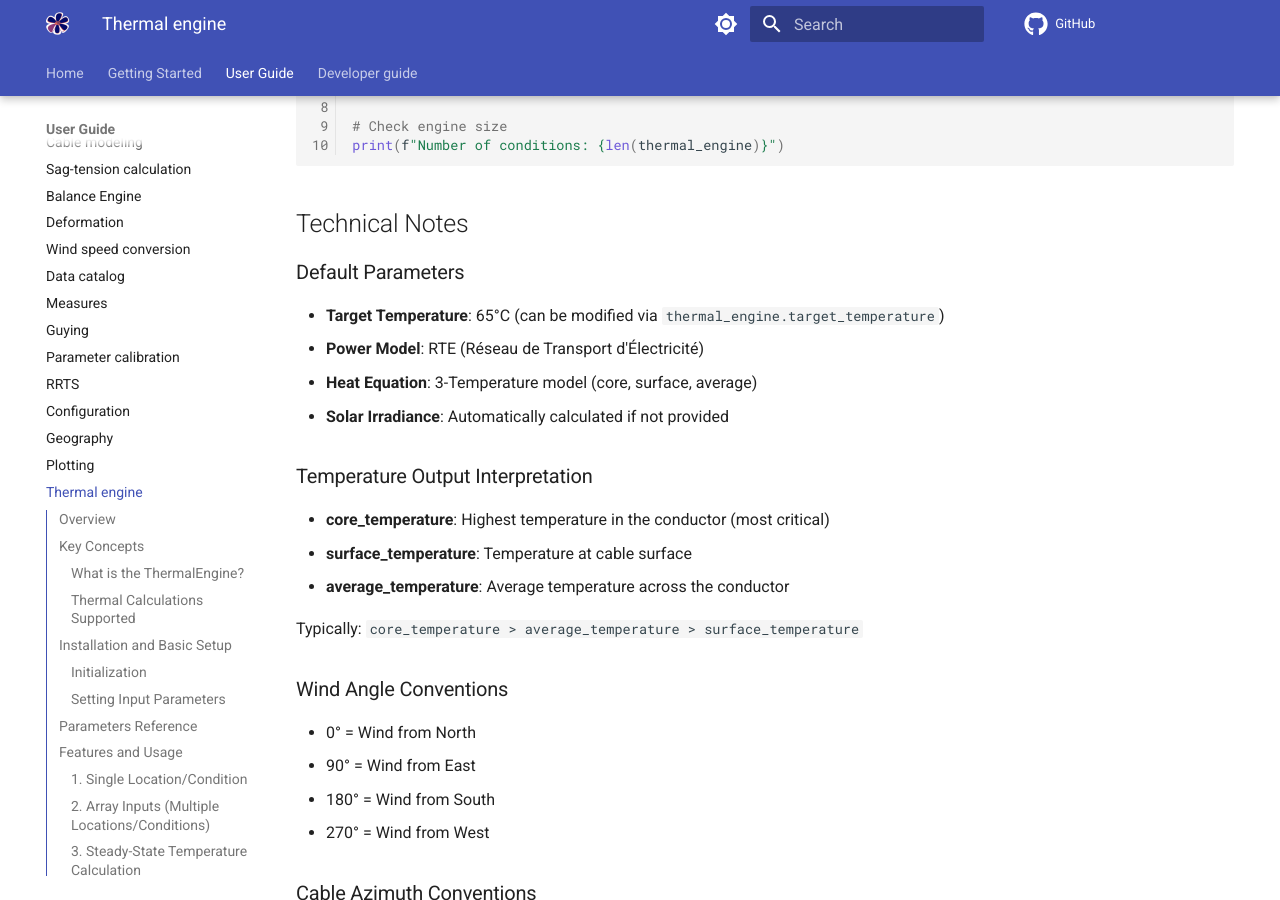
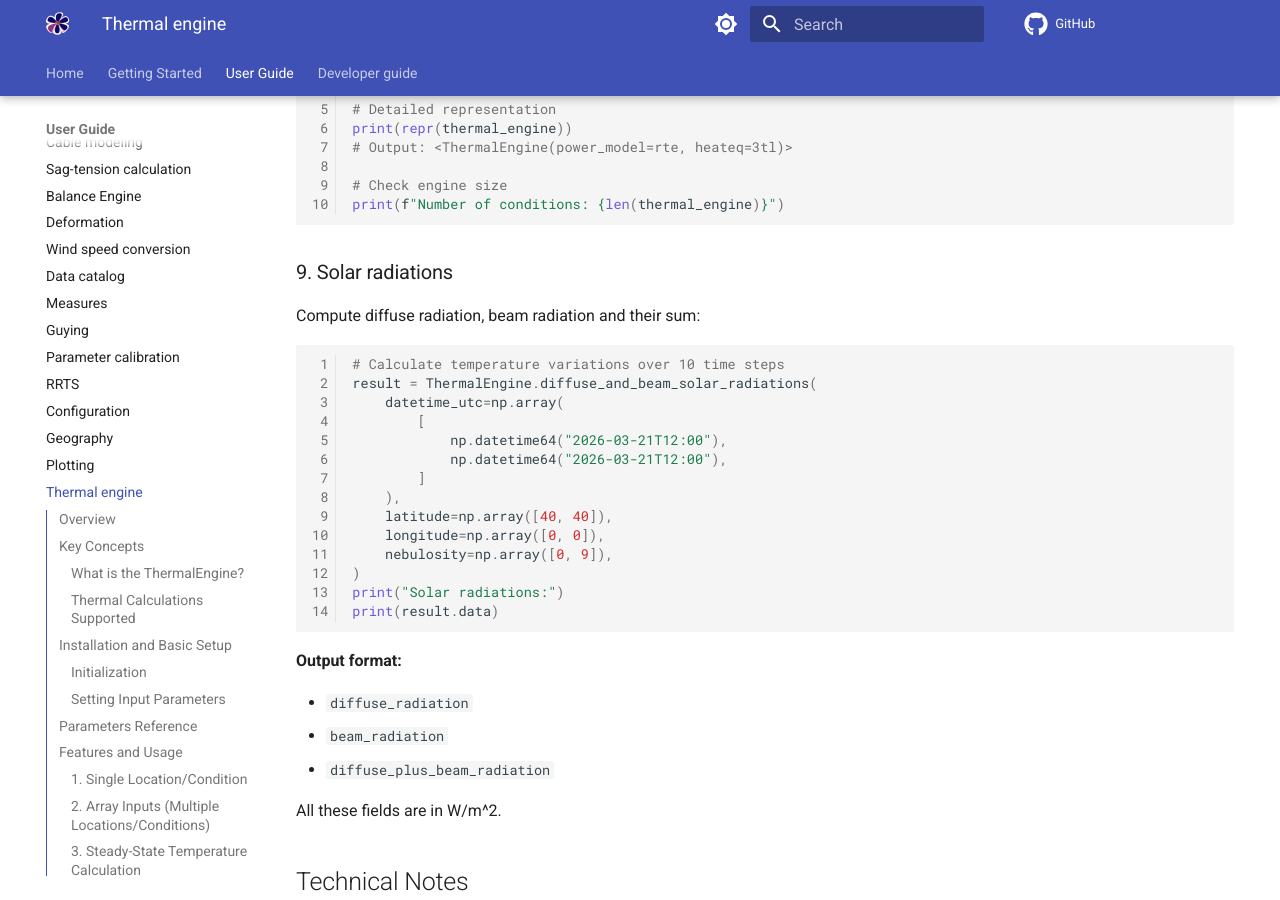
Before and after one commit to phlowers/mechaphlowers, an MkDocs documentation site: the page built from docs/user_guide/ug_thermal_engine.md, in a window 1280 px wide and 900 px high, scrolled down 6215 px. Built offline with MkDocs 1.6.1 and Material for MkDocs 9.7.7, drawn with Linux system fonts in a browser that asks for light colours; comment, search, counter and statistics services are not loaded; some of the changed text lies outside the part shown.

Commit message:
docs: Add docs
Signed-off-by: lou-qui <184963772+lou-qui@users.noreply.github.com>

````diff
--- a/docs/user_guide/ug_thermal_engine.md
+++ b/docs/user_guide/ug_thermal_engine.md
@@ -20,6 +20,7 @@ The ThermalEngine computes the temperature distribution in power transmission ca
 1. **Steady-State Temperature**: Calculates cable temperature when conditions are constant
 2. **Steady-State Intensity**: Calculates maximum allowable current for a target temperature
 3. **Transient Temperature**: Calculates temperature variations over time with changing conditions
+4. **Solar radiations**: Calculates diffuse and beam radiations (and their sum) according to GPS coordinates, datetime and nebulosity.
 
 ## Installation and Basic Setup
 
@@ -277,6 +278,35 @@ print(repr(thermal_engine))
 print(f"Number of conditions: {len(thermal_engine)}")
 ```
 
+### 9. Solar radiations
+
+Compute diffuse radiation, beam radiation and their sum:
+
+```python
+# Calculate temperature variations over 10 time steps
+result = ThermalEngine.diffuse_and_beam_solar_radiations(
+    datetime_utc=np.array(
+        [
+            np.datetime64("2026-03-21T12:00"),
+            np.datetime64("2026-03-21T12:00"),
+        ]
+    ),
+    latitude=np.array([40, 40]),
+    longitude=np.array([0, 0]),
+    nebulosity=np.array([0, 9]),
+)
+print("Solar radiations:")
+print(result.data)
+```
+
+**Output format:**
+
+- `diffuse_radiation`
+- `beam_radiation`
+- `diffuse_plus_beam_radiation`
+
+All these fields are in W/m^2.
+
 ## Technical Notes
 
 ### Default Parameters
````
Also changed, not shown: 1 other file.
